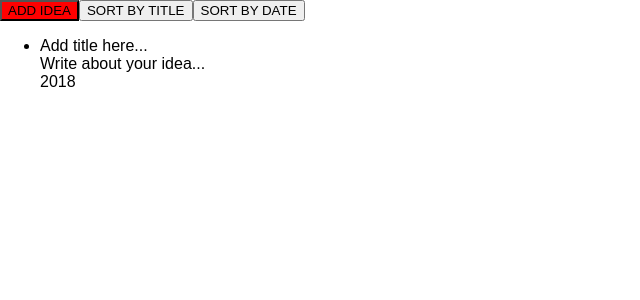
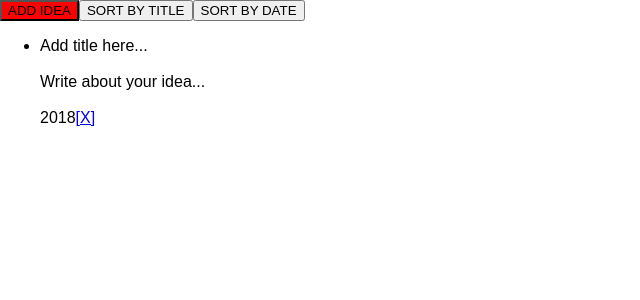
Before and after one commit to ClearScore/tech-screen, a React (Create React App) app in the folder idea-board/: page / in a window 1280 px wide. Shown: the top 300 px of the page, without its empty margins (0-640 px from the left). Built offline with nearby package versions, Linux system fonts and the light colour scheme.

Commit message:
code clean up at IdeasList

```diff
--- a/idea-board/src/Root.js
+++ b/idea-board/src/Root.js
@@ -4,6 +4,7 @@ import { createStore } from 'redux'
 import reducers from 'reducers'
 
 export default ({ children, initialState = {} }) => {
+
     const store = createStore(
         reducers,
         initialState,
--- /dev/null
+++ b/idea-board/src/components/IdeaCard.js
@@ -0,0 +1,27 @@
+import React, { Component } from 'react';
+import ShowOrEdit from 'components/ShowOrEdit';
+
+
+class IdeaCard extends Component{
+
+    render(){
+        const { idea } = this.props;
+
+        return (
+            <li>
+                <ShowOrEdit label={idea.title || ''} />
+                <br />
+                <ShowOrEdit label={idea.description || ''} />
+                <br />
+                {idea.dateCreated.getFullYear()}
+                <a href='#' className='delete-btn'
+                    onClick={this.props.handleDelete.bind(null,idea.id)}>
+                    [X]
+                </a>
+            </li>
+        )
+    }
+
+}
+
+export default IdeaCard;
--- a/idea-board/src/components/IdeasList.js
+++ b/idea-board/src/components/IdeasList.js
@@ -1,19 +1,20 @@
 import React, { Component } from 'react'
 import { connect } from 'react-redux'
 import PropTypes from 'prop-types'
+import IdeaCard from 'components/IdeaCard';
 
 class IdeasList extends Component {
+
+    handleDelete = (id) =>{
+        console.log(id);
+    }
 
     renderIdeas = (ideas) =>
         (
             ideas.map(idea =>
-                <li key={idea.id}>
-                    {idea.title}
-                    <br/>
-                    {idea.description}
-                    <br/>
-                    {idea.dateCreated.getFullYear()}
-                </li>
+                <section key={idea.id}>
+                    <IdeaCard idea={idea} handleDelete={this.handleDelete}/>
+                </section>
             )
         )
 
--- /dev/null
+++ b/idea-board/src/components/ShowOrEdit.js
@@ -0,0 +1,47 @@
+import React, { Component } from 'react'
+
+
+class ShowOrEdit extends Component {
+
+    state = {
+        value: this.props.label || '',
+        editing: false
+    }
+
+    handleEditing = () => this.setState({
+        editing: true,
+        value: this.state.value
+    });
+    handleEditingChange = (event) => this.setState({
+        value: event.target.value
+    });
+
+    handleEditingDone = () => {
+        this.setState({
+            editing: false
+        })
+        //dispatch action to send edited payload , reducer adds timestamp
+    }
+
+    render(){
+        return (
+            <div>
+                {this.state.editing ?
+                    <input type='text'
+                        value={this.state.value}
+                        onBlur={this.handleEditingDone}
+                        onChange={this.handleEditingChange}
+                    />
+                    :
+                    <div onDoubleClick={this.handleEditing}>
+                        <label>
+                            {this.state.value}
+                        </label>
+                    </div>
+                }
+            </div>
+        )
+    }
+}
+
+export default ShowOrEdit;
```
Also changed, not shown: 1 other file (tests, documents, lock files or other folders).
